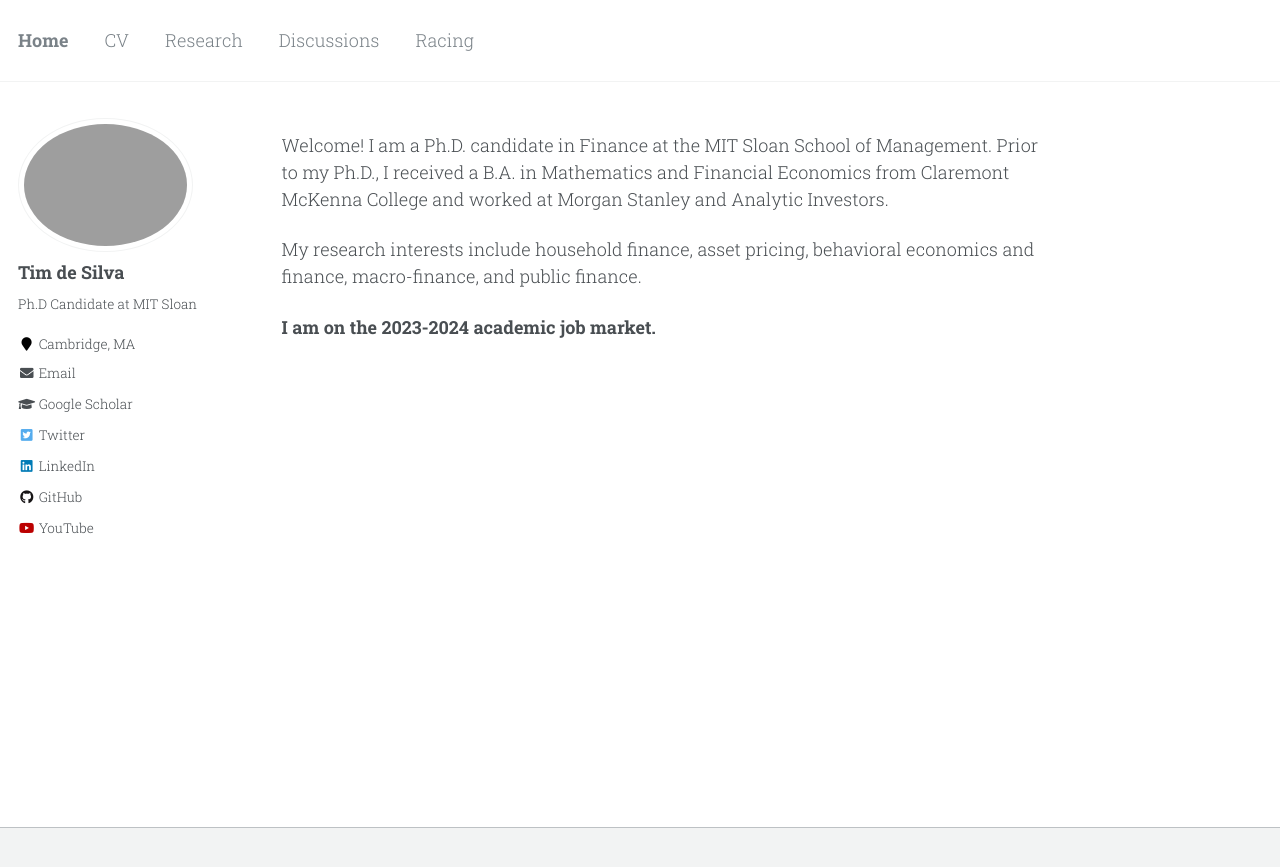
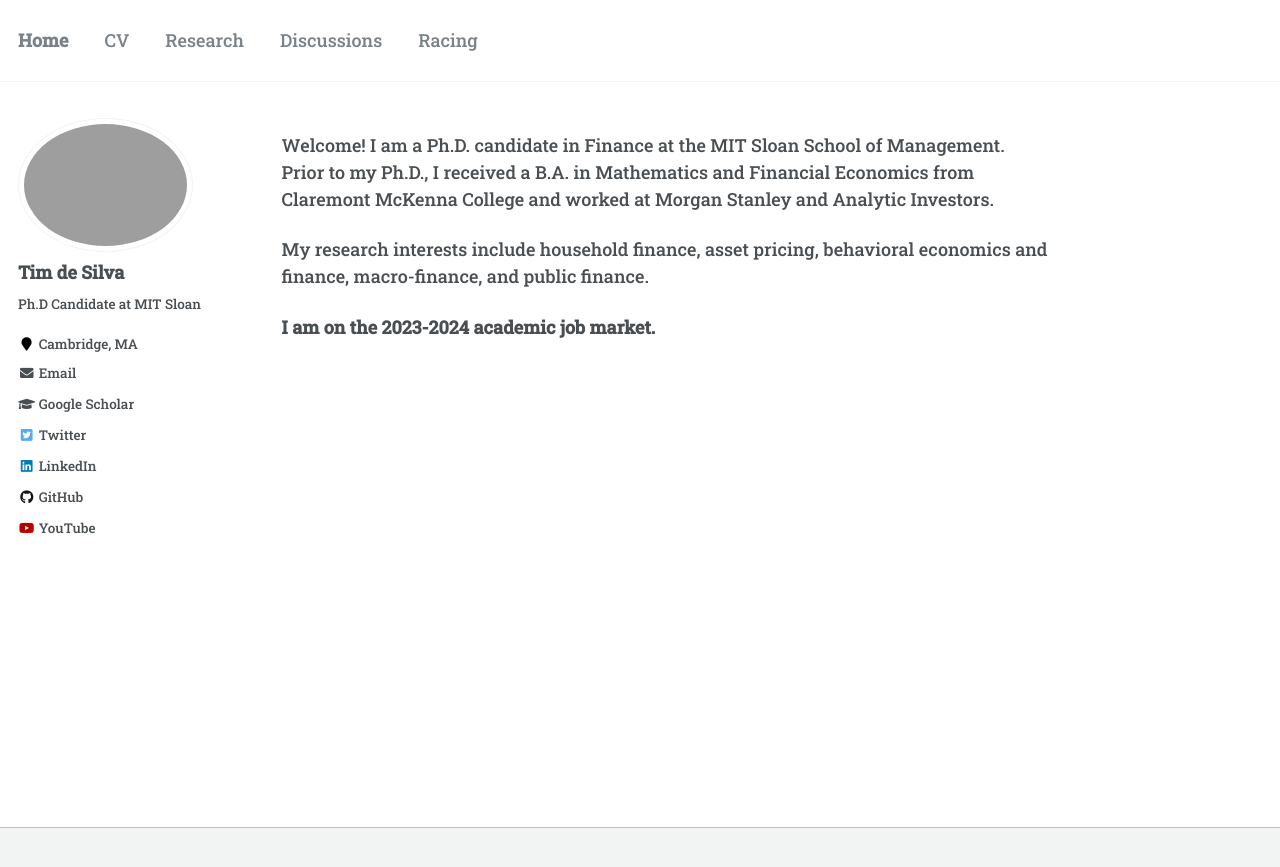
Before and after one commit to timhdesilva/timhdesilva.github.io, a Jekyll site: the page built from _pages/about.html, in a window 1280 px wide. Shown: the top 867 px of the page. Built offline with Jekyll 4.4.1, drawn with Linux system fonts in a browser that asks for light colours.

Commit message:
try to fix bold

```diff
--- a/_layouts/default.html
+++ b/_layouts/default.html
@@ -9,8 +9,8 @@ layout: compress
   <head>
     {% include head.html %}
     {% include head/custom.html %}
-    <link href="https://fonts.googleapis.com/css2?family=Roboto+Slab:wght@300;700&display=swap" rel="stylesheet">
-
+    <!-- <link href="https://fonts.googleapis.com/css2?family=Roboto+Slab:wght@300;700&display=swap" rel="stylesheet"> -->
+    <link href="https://fonts.googleapis.com/css2?family=Roboto+Slab:wght@200;500&display=swap" rel="stylesheet">
   </head>
 
   <body>
```
